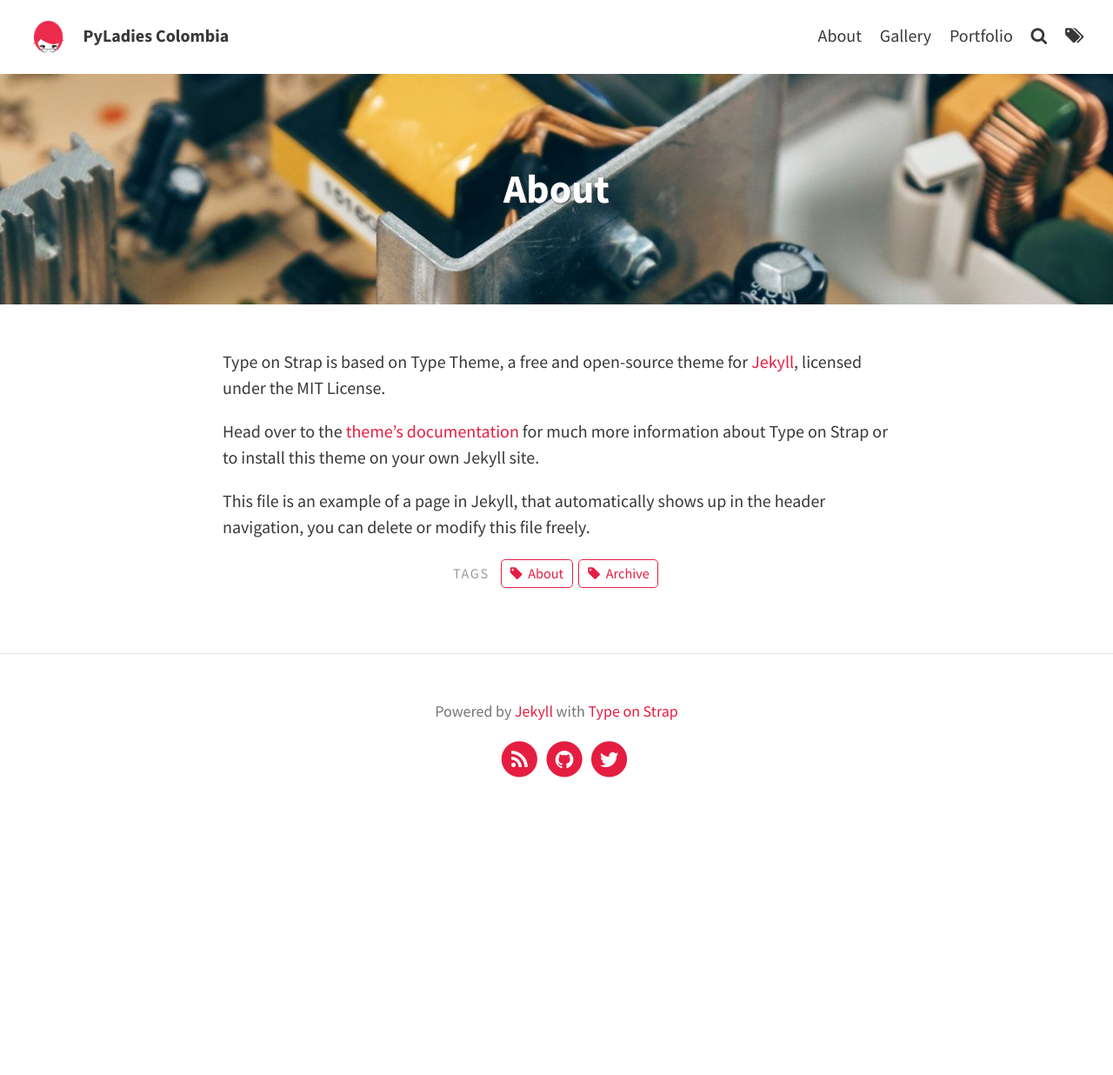
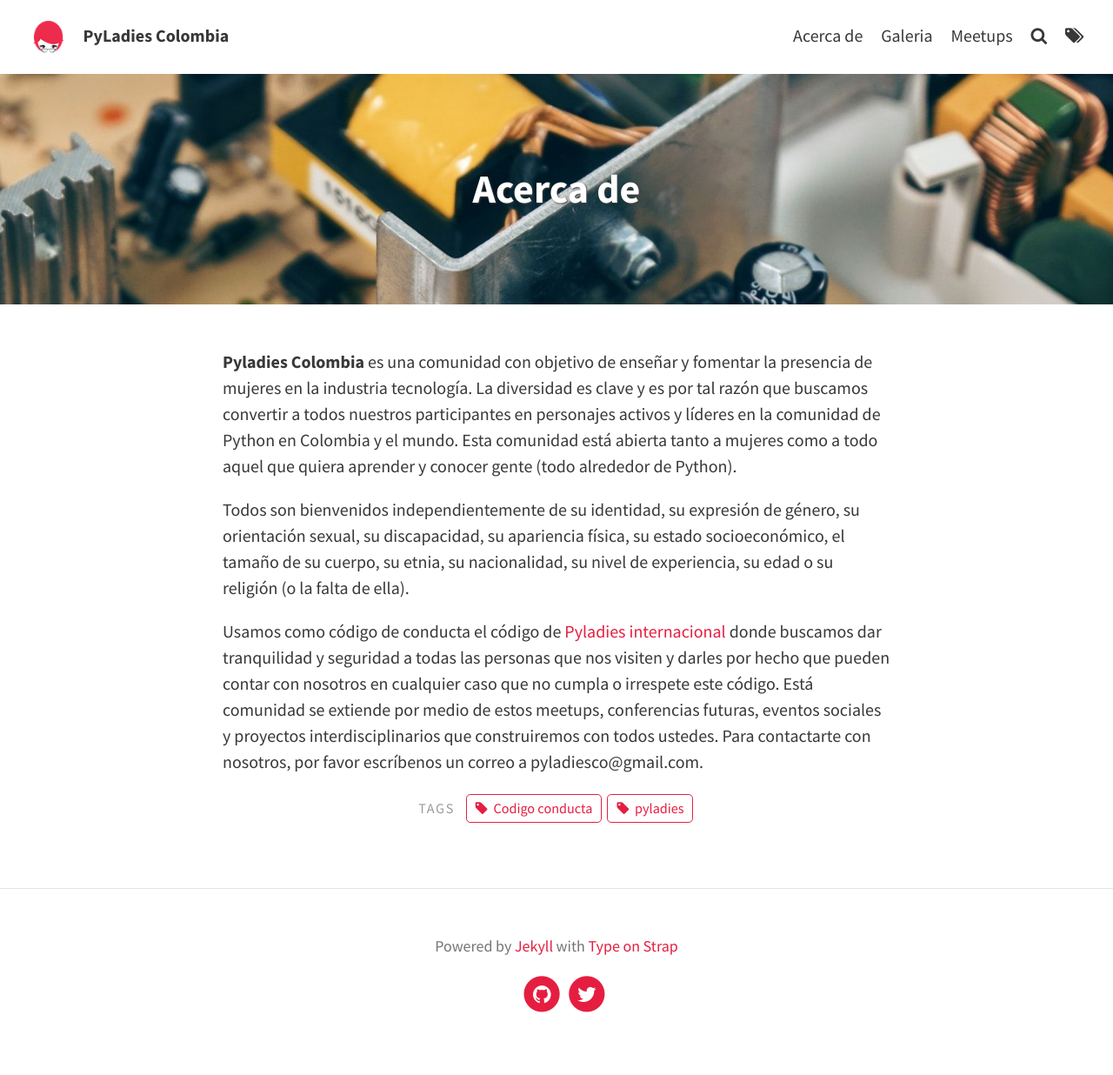
Before and after one commit to pyladies-colombia/pyladies-colombia.github.io, a Jekyll site: the page built from pages/about.md, in a window 1280 px wide. Shown: the whole page at 87% size. Built offline with Jekyll 4.4.1, drawn with Linux system fonts in a browser that asks for light colours; before the commit the page ends 966 px from its top, so only the background shows below that.

Commit message:
personalize pages and menu

```diff
--- a/_config.yml
+++ b/_config.yml
@@ -20,7 +20,7 @@
     Powered by <a href="https://jekyllrb.com/">Jekyll</a> with <a href="https://github.com/sylhare/Type-on-Strap">Type on Strap</a>
 
   # Icons
-  rss: true  # Make sure you created a feed.xml with feed.xml layout
+  rss: false  # Make sure you created a feed.xml with feed.xml layout
   email_address: # Full email address, e.g. "sam@example.com"
   behance:
   bitbucket:
--- a/feed.xml
+++ /dev/null
@@ -1,3 +0,0 @@
----
-layout: feed
----
--- a/pages/about.md
+++ b/pages/about.md
@@ -1,13 +1,13 @@
 ---
 layout: page
-title: About
-permalink: /about/
+title: Acerca de
+permalink: /acerca-de/
 feature-img: "assets/img/pexels/circuit.jpeg"
-tags: [About, Archive]
+tags: [pyladies, Codigo conducta]
 ---
 
-Type on Strap is based on Type Theme, a free and open-source theme for [Jekyll](http://jekyllrb.com/), licensed under the MIT License.
+**Pyladies Colombia** es una comunidad con objetivo de enseñar y fomentar la presencia de mujeres en la industria tecnología. La diversidad es clave y es por tal razón que buscamos convertir a todos nuestros participantes en personajes activos y líderes en la comunidad de Python en Colombia y el mundo. Esta comunidad está abierta tanto a mujeres como a todo aquel que quiera aprender y conocer gente (todo alrededor de Python).
 
-Head over to the [theme's documentation](https://github.io/sylhare/Type-on-Strap) for much more information about Type on Strap or to install this theme on your own Jekyll site.
+Todos son bienvenidos independientemente de su identidad, su expresión de género, su orientación sexual, su discapacidad, su apariencia física, su estado socioeconómico, el tamaño de su cuerpo, su etnia, su nacionalidad, su nivel de experiencia, su edad o su religión (o la falta de ella).
 
-This file is an example of a page in Jekyll, that automatically shows up in the header navigation, you can delete or modify this file freely.
+Usamos como código de conducta el código de [Pyladies internacional](http://www.pyladies.com/CodeOfConduct/) donde buscamos dar tranquilidad y seguridad a todas las personas que nos visiten y darles por hecho que pueden contar con nosotros en cualquier caso que no cumpla o irrespete este código. Está comunidad se extiende por medio de estos meetups, conferencias futuras, eventos sociales y proyectos interdisciplinarios que construiremos con todos ustedes. Para contactarte con nosotros, por favor escríbenos un correo a pyladiesco@gmail.com.
--- a/pages/gallery.md
+++ b/pages/gallery.md
@@ -1,8 +1,8 @@
 ---
 layout: page
-title: Gallery
+title: Galeria
 subtitle: From the pexels folder
-permalink: /gallery/
+permalink: /galeria/
 gallery_path: "assets/img/pexels"
 tags: [Gallery, Photo]
 ---
--- a/pages/search.html
+++ b/pages/search.html
@@ -1,8 +1,8 @@
 ---
 layout: search
-title: Search
+title: Buscador
 permalink: /search/
-subtitle: "What are you looking for?"
+subtitle: "¿Qué estas buscando?"
 feature-img: "assets/img/pexels/search-map.jpeg"
 hide: true
 ---
```
Also changed, not shown: _layouts/feed.xml (deleted, +0 -19 lines), pages/404.md (+1 -1 lines), pages/portfolio.md (+3 -3 lines), README.md, assets/img/banner.png (added), assets/img/pyladies-meetup2.jpg (added), logo.png (deleted).
